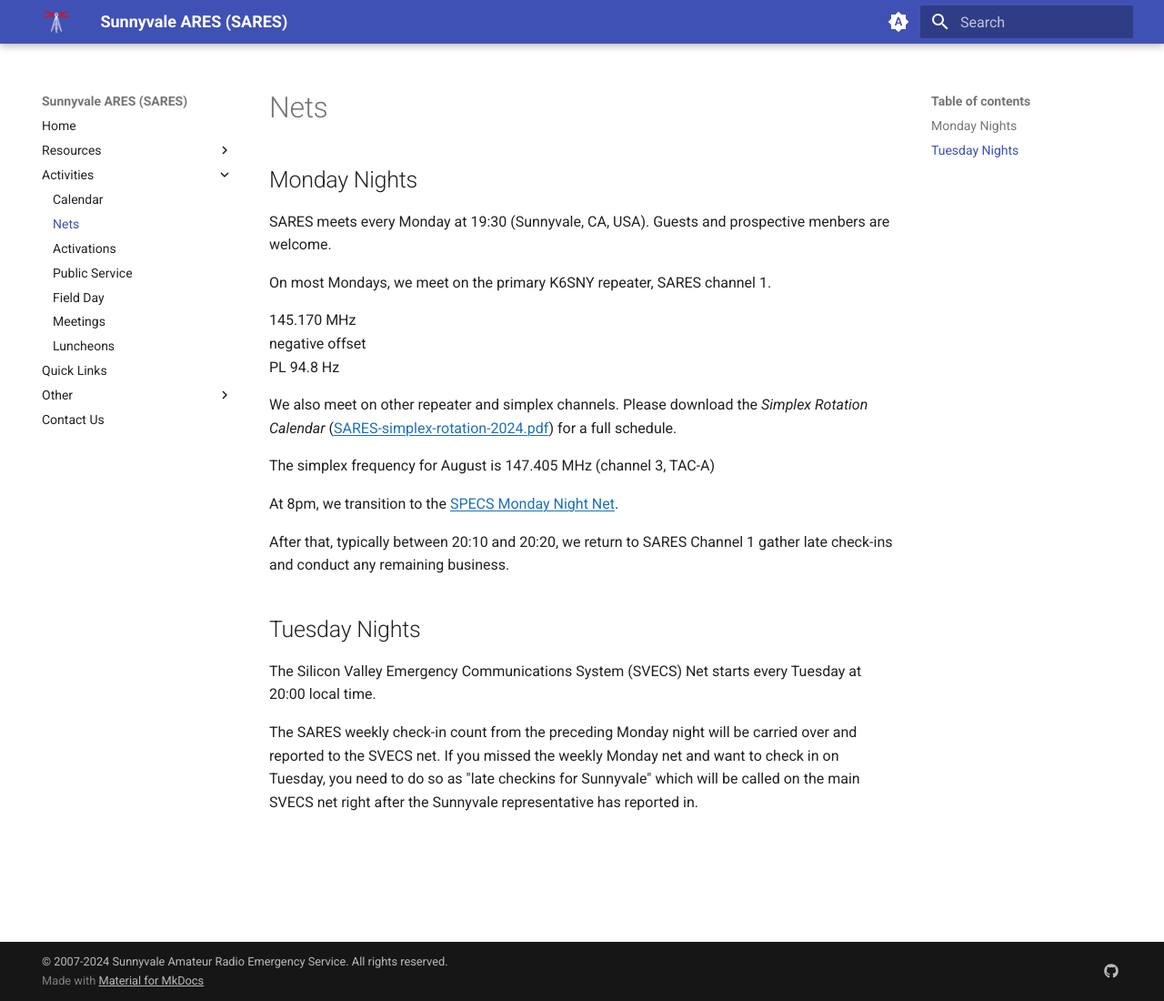
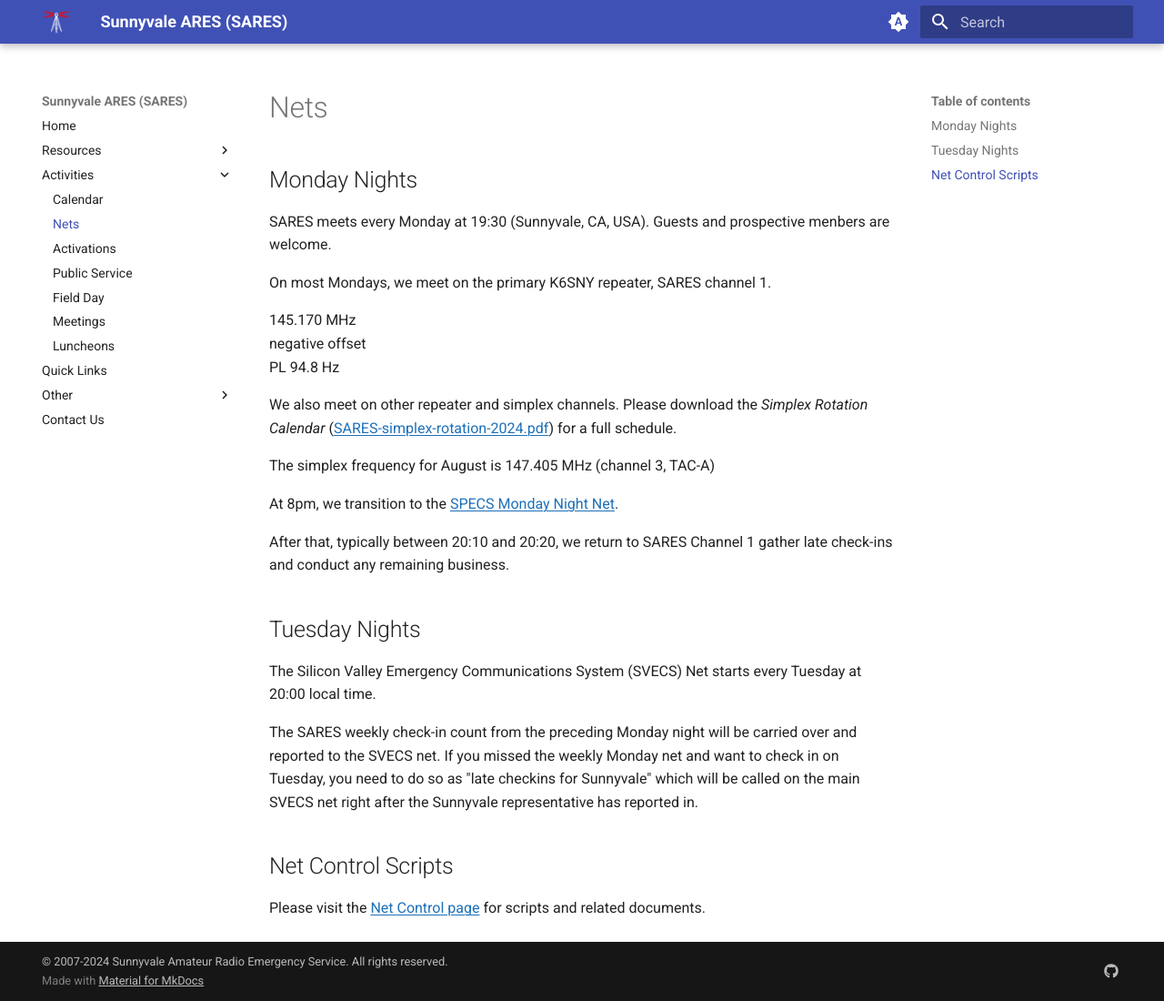
Before and after one commit to saresrg/www-k6sny-org, an MkDocs documentation site: the page built from docs/nets.md, in a window 1280 px wide and 1100 px high. Shown: the whole window at 91% size. Built offline with MkDocs 1.6.1 and Material for MkDocs 9.7.7, drawn with Linux system fonts in a browser that asks for light colours.

Commit message:
Link to scripts from the Nets page

```diff
--- a/docs/nets.md
+++ b/docs/nets.md
@@ -27,6 +27,10 @@ The Silicon Valley Emergency Communications System (SVECS) Net starts every Tues
 
 The SARES weekly check-in count from the preceding Monday night will be carried over and reported to the SVECS net. If you missed the weekly Monday net and want to check in on Tuesday, you need to do so as "late checkins for Sunnyvale" which will be called on the main SVECS net right after the Sunnyvale representative has reported in.
 
+## Net Control Scripts
+
+Please visit the [Net Control page](resources/net-control.md) for scripts and related documents.
+
 <script src="/js/simplex.js"></script>
 <script>
     const today = new Date();
```
